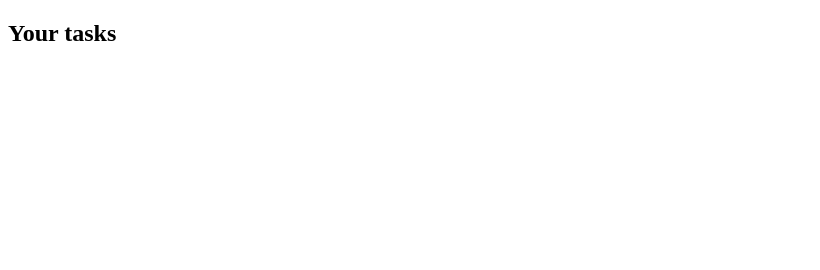
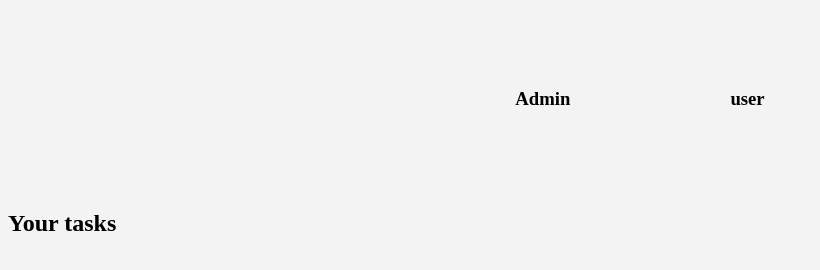
Before and after one commit to Nikhil-81/gitThon, a plain HTML site: page assingment.html in a window 1280 px wide. Shown: the whole page, without its empty margins (0-820 px from the left). Drawn offline with Linux system fonts and the light colour scheme.

Commit message:
nav_added-as_unversal_comp

```diff
--- a/assingment.css
+++ b/assingment.css
@@ -2,3 +2,24 @@ body{
     background-color: rgb(243, 243, 243);
     box-sizing: border-box;
 }
+
+.nav{
+    display: flex;
+    justify-content: center;
+    align-items: baseline;
+
+}
+.nav>h3{
+margin: 5rem;
+}
+.nav>h3 a{
+    text-decoration: none;
+
+    color: black;
+
+}
+.nav>h3 a:hover{
+    color: red;
+    border:1px solid black;
+    padding:0.6rem 1.6rem
+}
--- a/assingment.html
+++ b/assingment.html
@@ -5,9 +5,11 @@
     <meta http-equiv="X-UA-Compatible" content="IE=edge">
     <meta name="viewport" content="width=device-width, initial-scale=1.0">
     <title>Document</title>
-    <link rel="stylesheet" src="./assingment.css"/>
+    <link rel="stylesheet" href="./assingment.css"/>
+
 </head>
 <body>
+    <div class="nav" ></div>
     <div>
         <div class="main1">
             <div class="section1"></div>
@@ -18,5 +20,5 @@
         </div>
     </div>
 </body>
-<script src="./assingment.js" ></script>
+<script src="./assingment.js" type="module" ></script>
 </html>
--- a/assingment.js
+++ b/assingment.js
@@ -1,7 +1,13 @@
+import Navbar from "./component/navbar.js"
 let sec1=document.querySelector(".section1")
 let sec2=document.querySelector(".section2")
 let id=JSON.parse(localStorage.getItem("assingment_acces")) || null
 let task_info=JSON.parse(localStorage.getItem("task_info")) || []
+
+
+let nav=document.querySelector(".nav")
+nav.innerHTML=Navbar()
+
 console.log(id)
 if(id){
     getData()
--- a/dashbord.js
+++ b/dashbord.js
@@ -1,4 +1,4 @@
-import Navbar from "./component/navbar"
+import Navbar from "./component/navbar.js"
 let list=document.querySelector(".Assingment_list")
 let task_info=JSON.parse(localStorage.getItem("task_info")) || []
 let warning=document.querySelector(".warning")
```
